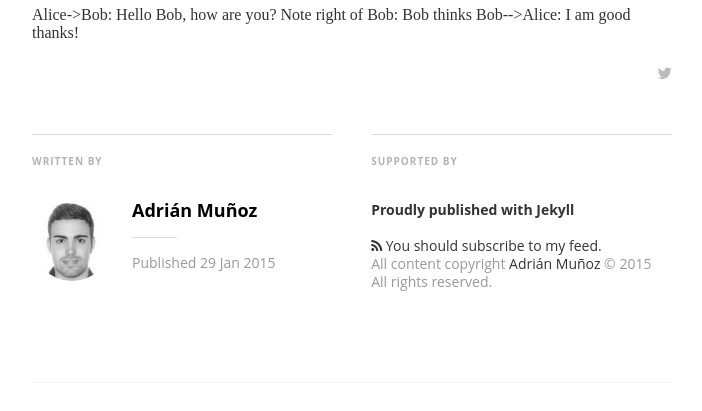
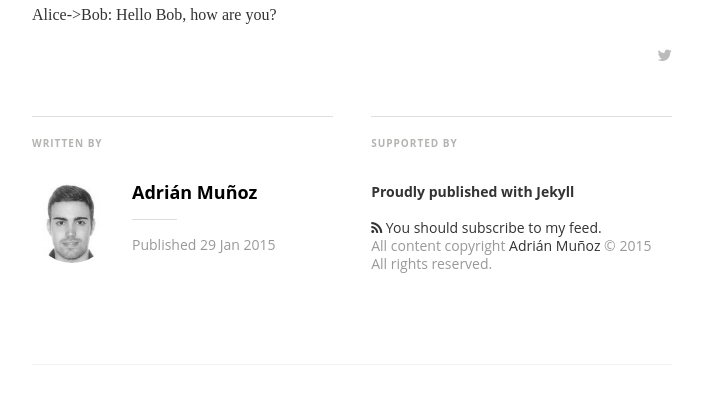
Before and after one commit to adrianmugnoz/adrianmugnoz.github.com.antiguo, a Jekyll site: the page built from _posts/2015-01-30-post_prueba.markdown, in a window 1280 px wide and 900 px high, scrolled down 1468 px, cut to the strip 254-665 px from the top of the window. Shown: the whole strip, without its empty margins (288-990 px from the left). Built offline with Jekyll 4.4.1, drawn with Linux system fonts in a browser that asks for light colours; nearby versions of some CDN libraries; some web fonts are replaced; Markdown is read by kramdown in place of the engine named in the settings; formulas are drawn with MathJax 3; comment, search, counter and statistics services are not loaded.

Commit message:
Update 2015-01-30-post_prueba.markdown

```diff
--- a/_posts/2015-01-30-post_prueba.markdown
+++ b/_posts/2015-01-30-post_prueba.markdown
@@ -24,8 +24,4 @@ $$ \mathbf{X}\_{n,p} = \mathbf{A}\_{n,k} \mathbf{B}\_{k,p} $$
 
 ![gif barça](https://lh5.googleusercontent.com/k2Wq8qYMO1baqLwJ8a3fPXFyWCNNdoNYM9BFq73YvoQ=s0 "elscatalans.gif")
 
-<div class="diagram">
-Alice->Bob: Hello Bob, how are you?
-Note right of Bob: Bob thinks
-Bob-->Alice: I am good thanks!
-</div>
+<div class="diagram">Alice->Bob: Hello Bob, how are you?</div>
```
